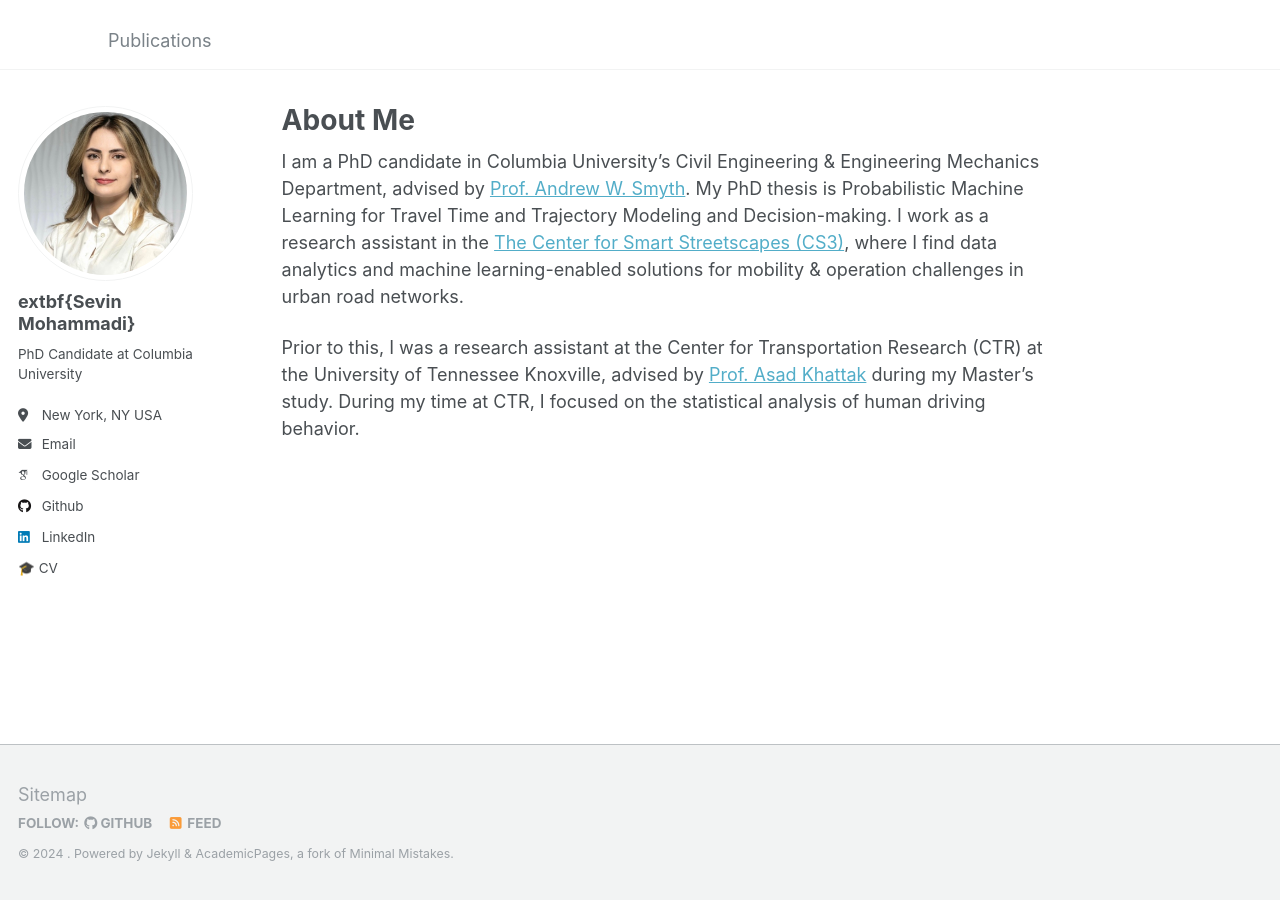
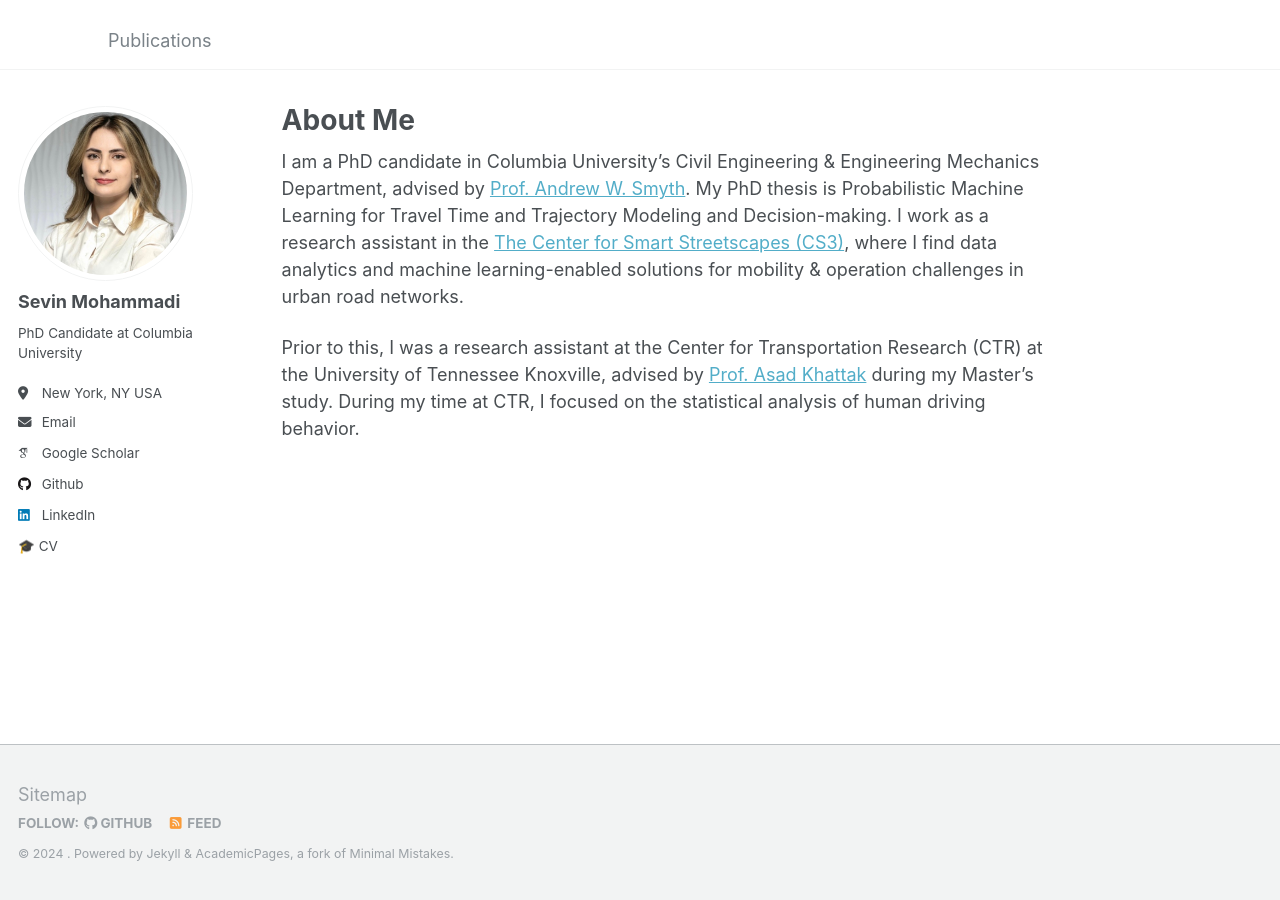
Before and after one commit to sev-90/sev-90.github.io, a Jekyll site: the page built from _pages/about.md, in a window 1280 px wide. Built offline with Jekyll 4.4.1, drawn with Linux system fonts in a browser that asks for light colours; some web fonts are replaced; part of the change alters nothing that is shown.

```diff
--- a/_config.yml
+++ b/_config.yml
@@ -21,8 +21,8 @@ repository               : "sev-90/sev-90.github.io"
 #               Additional customization can be done by editing /_includes/author-profile.html
 author:
   # Biographic information
-  name             : "\textbf{Sevin Mohammadi}"
   avatar           : "headshot.jpeg"
+  name             : "Sevin Mohammadi"
   pronouns         : # example: "she/her"
   bio              : "PhD Candidate at Columbia University"
   location         : "New York, NY USA"
```
